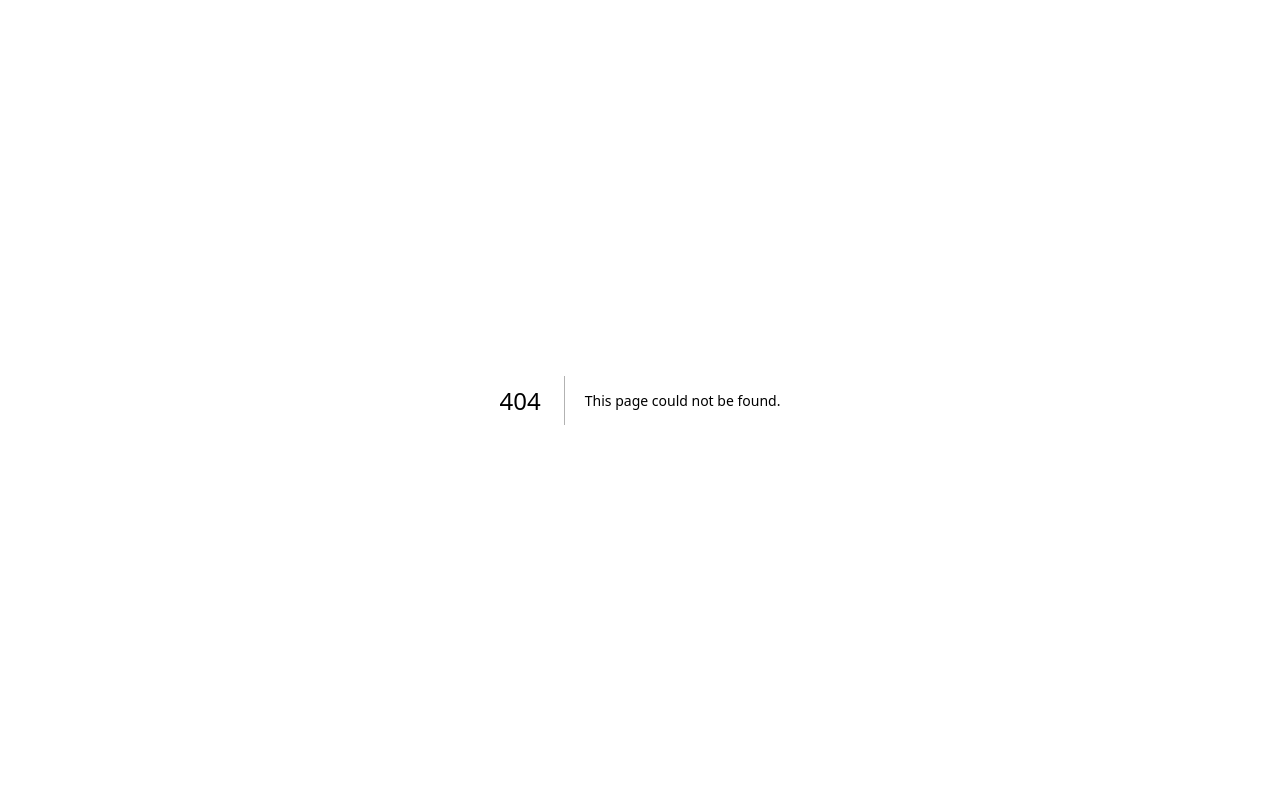
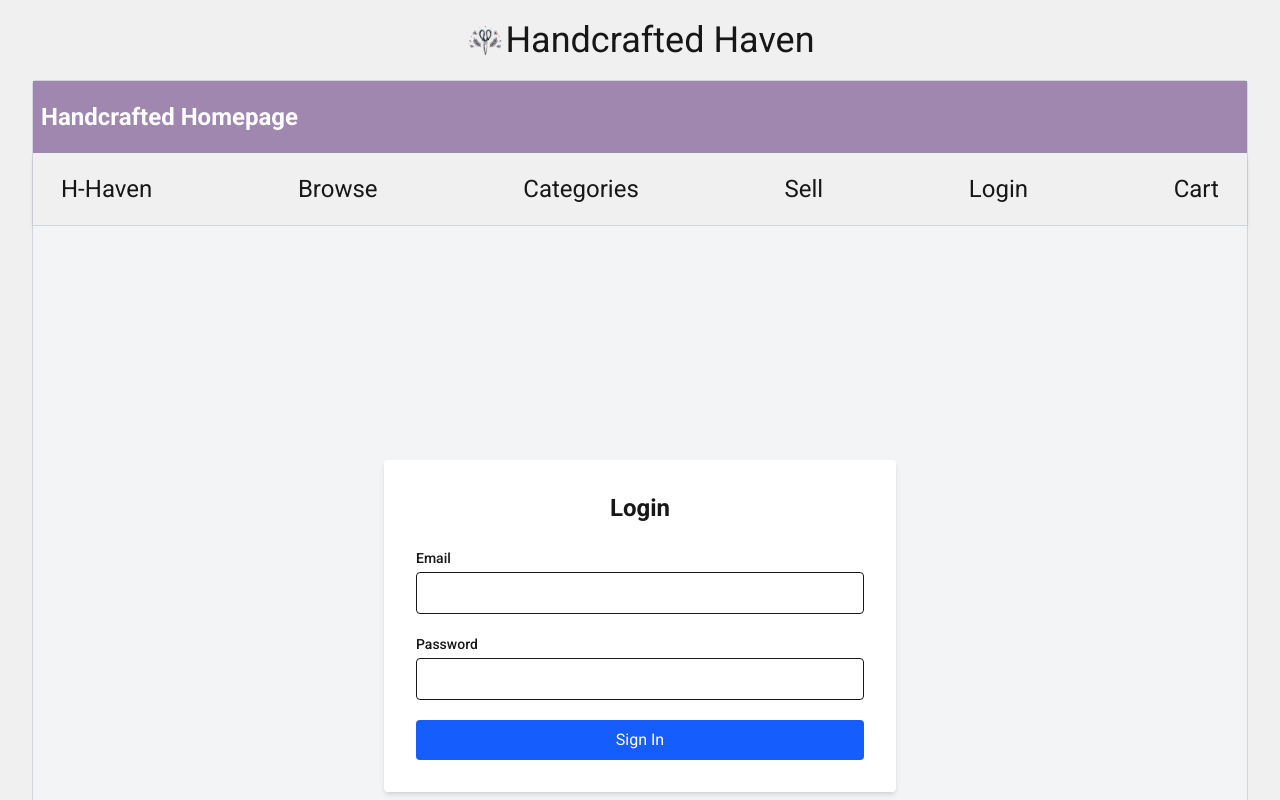
Before and after one commit to ChandlerMurphy/wdd430-team5-project, a Next.js app: page /login in a window 1280 px wide. Before the commit this address had no page. Shown: the top 800 px of the page. Built offline with nearby package versions, Linux system fonts and the light colour scheme; a web font is replaced by a local one.

Commit message:
I have added the base code for the login page and profile page. There is more to be done, but I have a good head start.

```diff
--- /dev/null
+++ b/src/app/login/page.tsx
@@ -0,0 +1,23 @@
+import React from "react";
+import LoginForm from "../ui/login/loginForm";
+import Header from "../ui/landingpage/Header";
+import Sitename from "../ui/component/Sitename";
+
+const LoginPage = () => {
+  return (
+    <div className="w-full mb-10">
+        <Sitename />
+        <div className="w-[95%] h-auto border border-gray-300 outline-0 m-auto rounded">
+            <Header />
+            <div className="min-h-screen flex flex-col items-center justify-center bg-gray-100 px-4">
+                <div className="bg-white p-8 rounded shadow-md w-full max-w-lg">
+                    <h1 className="text-2xl font-bold mb-6 text-center">Login</h1>
+                    <LoginForm />
+                </div>
+            </div>
+        </div>
+    </div>
+  );
+};
+
+export default LoginPage;
--- /dev/null
+++ b/src/app/settings/page.tsx
@@ -0,0 +1,23 @@
+import React from "react";
+import Header from "../ui/landingpage/Header";
+import UserProfile from "../ui/settings/userProfile";
+import HeroCards from "../ui/component/HeroCards";
+import AddListingButton from "../ui/component/AddListingButton";
+
+const SettingsPage = () => {
+  return (
+    <div className="w-[95%] h-auto border border-gray-300 outline-0 m-auto rounded">
+      <Header />
+      <main className="min-h-screen bg-gray-100 px-4 py-8 flex flex-col items-center">
+        <div className="bg-white p-8 rounded shadow-md w-full max-w-3xl">
+          <h1 className="text-3xl font-bold mb-6 text-center">Profile Settings</h1>
+          <UserProfile />
+          <AddListingButton />
+          <HeroCards />
+        </div>
+      </main>
+    </div>
+  );
+};
+
+export default SettingsPage;
--- /dev/null
+++ b/src/app/ui/component/AddListingButton.tsx
@@ -0,0 +1,12 @@
+const AddListingButton = ({ onClick }: { onClick: () => void }) => {
+  return (
+    <button
+      onClick={onClick}
+      className="mb-4 px-4 py-2 bg-blue-600 text-white rounded hover:bg-blue-700"
+    >
+      + Add New Listing
+    </button>
+  );
+};
+
+export default AddListingButton;
--- /dev/null
+++ b/src/app/ui/login/loginForm.tsx
@@ -0,0 +1,57 @@
+'use client';
+
+import { useState } from 'react';
+
+export default function LoginForm() {
+  const [email, setEmail] = useState('');
+  const [password, setPassword] = useState('');
+  const [loading, setLoading] = useState(false);
+
+  const isFormValid = email.includes('@') && password.length >= 6;
+
+  const handleSubmit = async (e: React.FormEvent) => {
+    e.preventDefault();
+    setLoading(true);
+
+    setTimeout(() => {
+      console.log('Logging in with', { email, password });
+      setLoading(false);
+    }, 1000);
+  };
+
+  return (
+    <form onSubmit={handleSubmit} className="space-y-5 w-full max-w-md mx-auto">
+      <div>
+        <label htmlFor="email" className="block text-sm font-medium">Email</label>
+        <input
+          id="email"
+          type="email"
+          value={email}
+          onChange={e => setEmail(e.target.value)}
+          required
+          className="w-full mt-1 px-3 py-2 border rounded"
+        />
+      </div>
+
+      <div>
+        <label htmlFor="password" className="block text-sm font-medium">Password</label>
+        <input
+          id="password"
+          type="password"
+          value={password}
+          onChange={e => setPassword(e.target.value)}
+          required
+          className="w-full mt-1 px-3 py-2 border rounded"
+        />
+      </div>
+
+      <button
+        type="submit"
+        disabled={!isFormValid || loading}
+        className="w-full bg-blue-600 text-white py-2 rounded hover:bg-blue-700"
+      >
+        {loading ? 'Signing in...' : 'Sign In'}
+      </button>
+    </form>
+  );
+}
--- /dev/null
+++ b/src/app/ui/settings/userProfile.tsx
@@ -0,0 +1,50 @@
+// const UserProfile = () => {
+//   // Replace with real user data later
+//   const user = {
+//     name: "Jane Doe",
+//     email: "janedoe@example.com",
+//     joined: "January 2024",
+//   };
+
+//   return (
+//     <section className="mb-8">
+//       <h2 className="text-xl font-semibold mb-4">User Info</h2>
+//       <ul className="space-y-2">
+//         <li><strong>Name:</strong> {user.name}</li>
+//         <li><strong>Email:</strong> {user.email}</li>
+//         <li><strong>Member Since:</strong> {user.joined}</li>
+//       </ul>
+//     </section>
+//   );
+// };
+
+// export default UserProfile;
+
+
+// ---------
+
+const UserProfile = () => {
+  const user = {
+    name: "Jane Doe",
+    email: "janedoe@example.com",
+    joined: "January 2024",
+  };
+
+  return (
+    <section className="mb-8 flex items-center space-x-6">
+      {/* Placeholder profile image */}
+      <div className="w-24 h-24 rounded-full bg-gray-300 flex items-center justify-center text-gray-600 text-2xl font-bold">
+        {user.name.charAt(0)}
+      </div>
+
+      {/* User Info */}
+      <div>
+        <h2 className="text-xl font-semibold">{user.name}</h2>
+        <p className="text-gray-700">{user.email}</p>
+        <p className="text-sm text-gray-500">Member Since: {user.joined}</p>
+      </div>
+    </section>
+  );
+};
+
+export default UserProfile;
```
